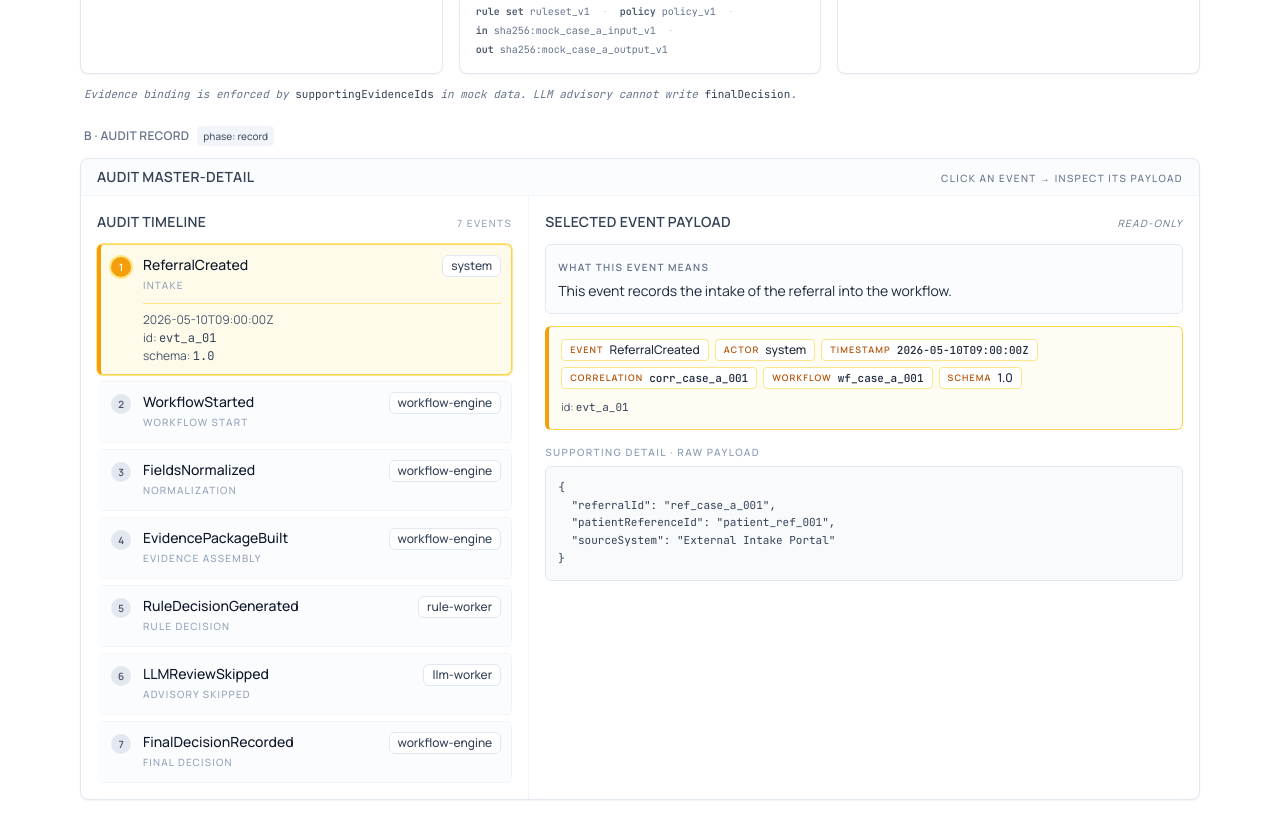
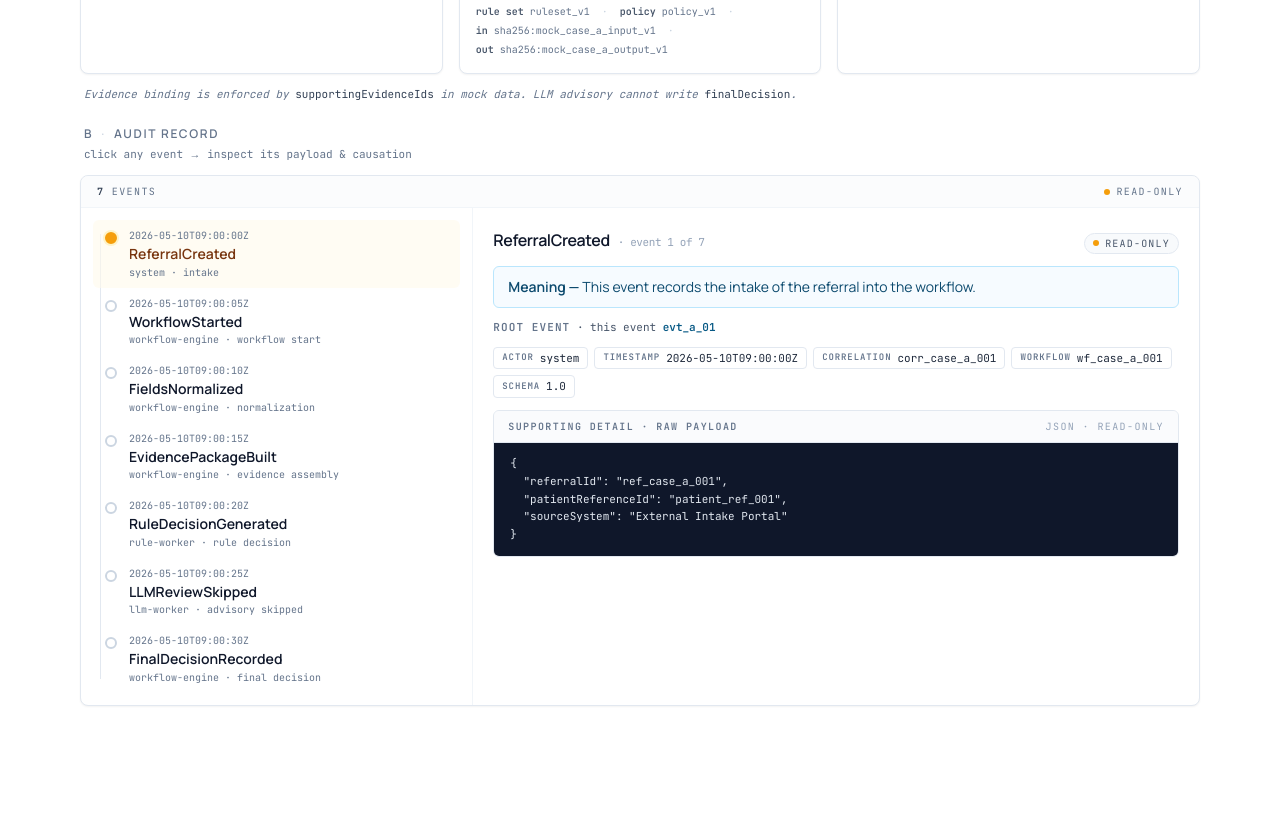
Before and after one commit to Ariosolzq/auditable-ai-referral-demo, a Next.js app: page /cases/case-a in a window 1280 px wide. Shown: the part 1780-2612 px from the top of the page. After the commit the page ends 2518 px from the top, so only its background shows below. Built offline with nearby package versions, Linux system fonts and the light colour scheme.

Commit message:
Polish audit record inspector

```diff
--- a/components/workflow/AuditEventPayloadPanel.tsx
+++ b/components/workflow/AuditEventPayloadPanel.tsx
@@ -6,19 +6,24 @@ type Props = {
   selectedAuditEventId?: string | null;
 };
 
-function Chip({
+function MetaChip({
   label,
   value,
+  accent = false,
 }: {
   label: string;
   value: ReactNode;
+  accent?: boolean;
 }) {
+  const valueClass = accent
+    ? "font-mono text-[11px] font-semibold text-sky-800"
+    : "font-mono text-[11px] text-slate-800";
   return (
-    <span className="inline-flex items-center gap-1.5 rounded border border-amber-200 bg-white px-2 py-0.5 text-xs">
-      <span className="text-[9px] font-semibold uppercase tracking-[0.12em] text-amber-700">
+    <span className="inline-flex items-center gap-1.5 rounded border border-slate-200 bg-white px-2 py-0.5">
+      <span className="font-mono text-[9px] font-semibold uppercase tracking-[0.1em] text-slate-500">
         {label}
       </span>
-      <span className="font-medium text-slate-800">{value}</span>
+      <span className={valueClass}>{value}</span>
     </span>
   );
 }
@@ -85,90 +90,110 @@ export default function AuditEventPayloadPanel({
   auditEvents,
   selectedAuditEventId,
 }: Props) {
+  const total = auditEvents.length;
   const selected = selectedAuditEventId
     ? auditEvents.find((e) => e.id === selectedAuditEventId)
     : undefined;
   const event = selected ?? auditEvents[0];
 
+  if (!event) {
+    return (
+      <div className="flex min-h-[200px] items-center justify-center p-5">
+        <p className="max-w-[36ch] text-center text-sm leading-snug text-slate-500">
+          Select an audit event from the timeline to inspect its payload and
+          causation.
+        </p>
+      </div>
+    );
+  }
+
+  const indexNum = auditEvents.findIndex((e) => e.id === event.id) + 1;
+
   return (
-    <div className="p-4">
-      <div className="mb-3 flex flex-wrap items-baseline justify-between gap-2">
-        <h3 className="text-sm font-semibold uppercase tracking-wide text-slate-700">
-          Selected event payload
+    <div className="space-y-3 p-5">
+      <header className="flex flex-wrap items-baseline justify-between gap-2">
+        <h3 className="flex items-baseline gap-2 text-base font-semibold tracking-tight text-slate-900">
+          <span>{event.eventType}</span>
+          <span className="font-mono text-[11px] font-normal text-slate-400">
+            &middot; event {indexNum} of {total}
+          </span>
         </h3>
-        <span className="text-[10px] italic uppercase tracking-[0.14em] text-slate-500">
+        <span className="inline-flex items-center gap-1.5 rounded-full border border-slate-200 bg-slate-50 px-2 py-0.5 font-mono text-[10px] uppercase tracking-[0.12em] text-slate-600">
+          <span
+            aria-hidden="true"
+            className="inline-block h-1.5 w-1.5 rounded-full bg-amber-500"
+          />
           read-only
         </span>
+      </header>
+
+      <p className="rounded-md border border-sky-200 bg-sky-50/60 px-3.5 py-2.5 text-sm leading-snug text-sky-900">
+        <span className="font-semibold">Meaning &mdash;</span>{" "}
+        {describeAuditEvent(event)}
+      </p>
+
+      <p className="font-mono text-[11px] leading-snug text-slate-600">
+        {event.causationEventId ? (
+          <>
+            caused by{" "}
+            <span className="font-semibold text-slate-800">
+              {event.causationEventId}
+            </span>{" "}
+            <span aria-hidden="true" className="text-slate-300">
+              &rarr;
+            </span>{" "}
+            this event{" "}
+            <span className="font-semibold text-sky-800">{event.id}</span>
+          </>
+        ) : (
+          <>
+            <span className="font-semibold uppercase tracking-[0.1em] text-slate-500">
+              root event
+            </span>{" "}
+            &middot; this event{" "}
+            <span className="font-semibold text-sky-800">{event.id}</span>
+          </>
+        )}
+      </p>
+
+      <div className="flex flex-wrap gap-1.5">
+        <MetaChip label="actor" value={event.actor} />
+        <MetaChip
+          label="timestamp"
+          value={<code>{event.timestamp}</code>}
+        />
+        <MetaChip
+          label="correlation"
+          value={<code>{event.correlationId}</code>}
+        />
+        {event.causationEventId && (
+          <MetaChip
+            label="caused by"
+            value={<code>{event.causationEventId}</code>}
+            accent
+          />
+        )}
+        <MetaChip
+          label="workflow"
+          value={<code>{event.workflowInstanceId}</code>}
+        />
+        <MetaChip label="schema" value={event.schemaVersion} />
       </div>
-      {event ? (
-        <div className="space-y-3 text-sm">
-          <div className="rounded-md border border-slate-200 bg-slate-50/60 p-3">
-            <h4 className="mb-1 text-[10px] font-semibold uppercase tracking-[0.14em] text-slate-500">
-              What this event means
-            </h4>
-            <p className="text-sm leading-snug text-slate-800">
-              {describeAuditEvent(event)}
-            </p>
-          </div>
-          <div className="rounded-md border border-amber-300 border-l-4 border-l-amber-500 bg-amber-50/60 p-3">
-            <div className="flex flex-wrap items-center gap-1.5">
-              <Chip label="event" value={event.eventType} />
-              <Chip label="actor" value={event.actor} />
-              <Chip
-                label="timestamp"
-                value={
-                  <code className="font-mono text-[11px]">
-                    {event.timestamp}
-                  </code>
-                }
-              />
-              <Chip
-                label="correlation"
-                value={
-                  <code className="font-mono text-[11px]">
-                    {event.correlationId}
-                  </code>
-                }
-              />
-              {event.causationEventId && (
-                <Chip
-                  label="caused by"
-                  value={
-                    <code className="font-mono text-[11px]">
-                      {event.causationEventId}
-                    </code>
-                  }
-                />
-              )}
-              <Chip
-                label="workflow"
-                value={
-                  <code className="font-mono text-[11px]">
-                    {event.workflowInstanceId}
-                  </code>
-                }
-              />
-              <Chip label="schema" value={event.schemaVersion} />
-            </div>
-            <div className="mt-2 text-[11px] text-slate-600">
-              id:{" "}
-              <code className="font-mono text-slate-700">{event.id}</code>
-            </div>
-          </div>
-          <div>
-            <h4 className="mb-1 text-[10px] font-semibold uppercase tracking-[0.14em] text-slate-400">
-              Supporting detail · raw payload
-            </h4>
-            <pre className="max-h-[420px] overflow-auto rounded-md border border-slate-200 bg-slate-50 p-3 text-[11px] leading-relaxed text-slate-700">
-              {JSON.stringify(event.payload, null, 2)}
-            </pre>
-          </div>
-        </div>
-      ) : (
-        <p className="text-sm text-slate-500">
-          Select an audit event to view its payload.
-        </p>
-      )}
+
+      <details
+        open
+        className="overflow-hidden rounded-md border border-slate-200"
+      >
+        <summary className="flex cursor-pointer items-center justify-between gap-2 border-b border-slate-200 bg-slate-50/70 px-3.5 py-2 font-mono text-[10px] font-semibold uppercase tracking-[0.14em] text-slate-500 hover:bg-slate-100/60 focus-visible:outline focus-visible:outline-2 focus-visible:outline-offset-1 focus-visible:outline-sky-500">
+          <span>Supporting detail &middot; raw payload</span>
+          <span className="font-normal text-slate-400">
+            JSON &middot; read-only
+          </span>
+        </summary>
+        <pre className="max-h-[420px] overflow-auto bg-slate-900 px-4 py-3 font-mono text-[11px] leading-relaxed text-slate-200">
+          {JSON.stringify(event.payload, null, 2)}
+        </pre>
+      </details>
     </div>
   );
 }
--- a/components/workflow/AuditTimeline.tsx
+++ b/components/workflow/AuditTimeline.tsx
@@ -1,6 +1,5 @@
 "use client";
 
-import type { ReactNode } from "react";
 import type { AuditEvent } from "@/types/referral";
 
 type Props = {
@@ -8,22 +7,6 @@ type Props = {
   selectedAuditEventId?: string | null;
   onSelectAuditEvent?: (eventId: string) => void;
 };
-
-function Badge({
-  children,
-  className = "",
-}: {
-  children: ReactNode;
-  className?: string;
-}) {
-  return (
-    <span
-      className={`inline-flex items-center rounded-md border px-2 py-0.5 text-xs font-medium ${className}`}
-    >
-      {children}
-    </span>
-  );
-}
 
 function eventSubtitle(eventType: string): string {
   switch (eventType) {
@@ -61,29 +44,38 @@ export default function AuditTimeline({
   selectedAuditEventId,
   onSelectAuditEvent,
 }: Props) {
-  const eventCount = auditEvents.length;
+  if (auditEvents.length === 0) {
     return (
       <div className="p-4">
-      <div className="mb-3 flex flex-wrap items-baseline justify-between gap-2">
-        <h3 className="text-sm font-semibold uppercase tracking-wide text-slate-700">
-          Audit Timeline
-        </h3>
-        <span className="text-[10px] font-medium uppercase tracking-[0.14em] text-slate-400">
-          {eventCount} event{eventCount === 1 ? "" : "s"}
-        </span>
+        <p className="font-mono text-[11px] text-slate-500">
+          No audit events recorded yet.
+        </p>
       </div>
-      <ol className="space-y-1.5">
-        {auditEvents.map((e, idx) => {
+    );
+  }
+  return (
+    <ol
+      aria-label="Audit timeline"
+      className="relative p-3"
+    >
+      {/* Continuous vertical rail behind the dots */}
+      <span
+        aria-hidden="true"
+        className="pointer-events-none absolute left-[19px] top-[26px] bottom-[26px] w-px bg-slate-200"
+      />
+      {auditEvents.map((e) => {
         const isSelected = e.id === selectedAuditEventId;
-          const step = idx + 1;
-          const rowTone = isSelected
-            ? "border-amber-300 border-l-4 border-l-amber-500 bg-amber-50 ring-1 ring-amber-200 shadow-sm"
-            : "border-slate-100 border-l-4 border-l-transparent bg-slate-50/50 hover:border-slate-200 hover:bg-slate-100/60";
-          const markerTone = isSelected
-            ? "bg-amber-500 text-white ring-2 ring-amber-200"
-            : "bg-slate-200 text-slate-600";
+        const rowClass = isSelected
+          ? "bg-amber-50/60"
+          : "hover:bg-slate-50/80";
+        const dotClass = isSelected
+          ? "border-amber-500 bg-amber-500 ring-2 ring-amber-100"
+          : "border-slate-300 bg-white";
+        const typeClass = isSelected
+          ? "text-amber-900"
+          : "text-slate-900";
         return (
-            <li key={e.id}>
+          <li key={e.id} className="relative">
             <button
               type="button"
               aria-pressed={isSelected}
@@ -92,61 +84,27 @@ export default function AuditTimeline({
                   ? () => onSelectAuditEvent(e.id)
                   : undefined
               }
-                className={`block w-full rounded-md border p-2.5 text-left text-sm transition focus-visible:outline focus-visible:outline-2 focus-visible:outline-offset-2 focus-visible:outline-amber-500 ${rowTone}`}
+              className={`relative block w-full rounded-md py-2 pl-9 pr-3 text-left transition focus-visible:outline focus-visible:outline-2 focus-visible:outline-offset-1 focus-visible:outline-sky-500 ${rowClass}`}
             >
-                <div className="flex items-start gap-3">
               <span
                 aria-hidden="true"
-                    className={`mt-0.5 inline-flex h-5 w-5 shrink-0 items-center justify-center rounded-full text-[10px] font-semibold tabular-nums ${markerTone}`}
+                className={`absolute left-[12px] top-3 inline-block h-3 w-3 rounded-full border-2 ${dotClass}`}
+              />
+              <span className="block font-mono text-[10px] text-slate-500">
+                {e.timestamp}
+              </span>
+              <span
+                className={`mt-0.5 block text-sm font-semibold leading-tight ${typeClass}`}
               >
-                    {step}
+                {e.eventType}
               </span>
-                  <div className="min-w-0 flex-1">
-                    <div className="flex flex-wrap items-start justify-between gap-2">
-                      <div className="min-w-0">
-                        <div className="font-medium text-slate-900">
-                          {e.eventType}
-                        </div>
-                        <div className="text-[10px] font-medium uppercase tracking-[0.12em] text-slate-400">
-                          {eventSubtitle(e.eventType)}
-                        </div>
-                      </div>
-                      <Badge className="border-slate-200 bg-white text-slate-700">
-                        {e.actor}
-                      </Badge>
-                    </div>
-                    {isSelected && (
-                      <div className="mt-2 space-y-0.5 border-t border-amber-200 pt-2 text-xs text-slate-600">
-                        <div>{e.timestamp}</div>
-                        <div>
-                          id:{" "}
-                          <code className="font-mono text-slate-700">
-                            {e.id}
-                          </code>
-                        </div>
-                        <div>
-                          schema:{" "}
-                          <code className="font-mono text-slate-700">
-                            {e.schemaVersion}
-                          </code>
-                        </div>
-                        {e.causationEventId && (
-                          <div>
-                            caused by:{" "}
-                            <code className="font-mono text-slate-700">
-                              {e.causationEventId}
-                            </code>
-                          </div>
-                        )}
-                      </div>
-                    )}
-                  </div>
-                </div>
+              <span className="mt-0.5 block font-mono text-[10px] text-slate-500">
+                {e.actor} &middot; {eventSubtitle(e.eventType)}
+              </span>
             </button>
           </li>
         );
       })}
     </ol>
-    </div>
   );
 }
--- a/components/workflow/CaseWorkspaceClient.tsx
+++ b/components/workflow/CaseWorkspaceClient.tsx
@@ -529,20 +529,36 @@ export default function CaseWorkspaceClient({
       </div>
 
       <div className="space-y-3">
-        <ZoneHeading letter="B" title="Audit Record" phase="record" />
+        <header className="space-y-1 px-1">
+          <h2 className="flex flex-wrap items-baseline gap-x-2 gap-y-0.5 text-xs font-semibold uppercase tracking-[0.14em] text-slate-500">
+            <span>B</span>
+            <span className="text-slate-300">&middot;</span>
+            <span>Audit Record</span>
+          </h2>
+          <p className="font-mono text-[11px] text-slate-500">
+            click any event &rarr; inspect its payload &amp; causation
+          </p>
+        </header>
         <section
           aria-label="Audit master-detail workspace"
           className="overflow-hidden rounded-lg border border-slate-200 bg-white shadow-sm"
         >
-          <header className="flex flex-wrap items-baseline justify-between gap-2 border-b border-slate-100 bg-slate-50/60 px-4 py-2">
-            <h3 className="text-sm font-semibold uppercase tracking-wide text-slate-700">
-              Audit master-detail
-            </h3>
-            <span className="text-[10px] font-medium uppercase tracking-[0.14em] text-slate-500">
-              click an event → inspect its payload
+          <header className="flex flex-wrap items-baseline justify-between gap-2 border-b border-slate-100 bg-slate-50/60 px-4 py-2 font-mono text-[10px] uppercase tracking-[0.14em] text-slate-500">
+            <span>
+              <span className="font-semibold text-slate-700">
+                {caseData.auditEvents.length}
+              </span>{" "}
+              event{caseData.auditEvents.length === 1 ? "" : "s"}
+            </span>
+            <span className="inline-flex items-center gap-1.5">
+              <span
+                aria-hidden="true"
+                className="inline-block h-1.5 w-1.5 rounded-full bg-amber-500"
+              />
+              read-only
             </span>
           </header>
-          <div className="grid grid-cols-1 divide-y divide-slate-100 lg:grid-cols-[2fr_3fr] lg:divide-x lg:divide-y-0">
+          <div className="grid grid-cols-1 divide-y divide-slate-100 lg:grid-cols-[35%_65%] lg:divide-x lg:divide-y-0">
             <AuditTimeline
               auditEvents={caseData.auditEvents}
               selectedAuditEventId={selectedAuditEventId}
```
Lines whose indentation alone changed are shown as unchanged.
